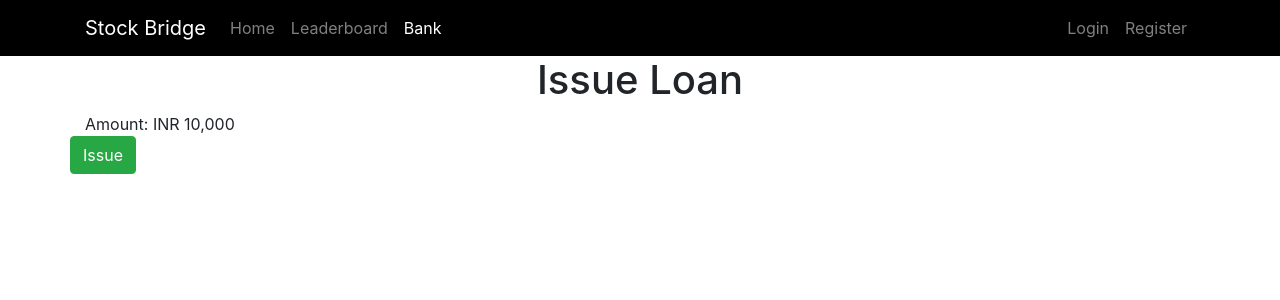
After one commit to morphosis-nitmz/Stock-Bridge-2018, a Django app: a page that uses templates/base/navbar.html in a window 1280 px wide. The commit adds this page. Shown: the top 300 px of the page. Run offline with Django 3.2, Linux system fonts and the light colour scheme; parts of the project's set-up code (start-up, migrations or seed data) failed here and were passed over; some libraries are stand-ins or nearby versions.

Commit message:
Create bank views for issue and deduct loan from user

```diff
--- /dev/null
+++ b/bank/templates/bank/loan.html
@@ -0,0 +1,23 @@
+{% extends 'base.html' %}
+
+{% block base_head %}
+<title>Loan</title>
+{% endblock %}
+
+{% block content %}
+
+<div class="row">
+    <div class="col-12">
+        <h1 class="text-center">Issue Loan</h1>
+    </div>
+</div>
+<div class="row">
+    <div class="col-12">
+        Amount: INR 10,000
+    </div>
+    <form method="POST" action="{% url 'bank:issue_loan' %}"> {% csrf_token %}
+        <button type="submit" class="btn btn-success">Issue</button>
+    </form>
+</div>
+
+{% endblock %}
--- /dev/null
+++ b/bank/urls.py
@@ -0,0 +1,9 @@
+from django.conf.urls import url
+
+from .views import IssueLoanView, deduct_loan
+
+
+urlpatterns = [
+    url(r'^issue/$', IssueLoanView.as_view(), name='issue_loan'),
+    url(r'^deduct/$', deduct_loan, name='deduct_loan'),
+]
--- a/bank/views.py
+++ b/bank/views.py
@@ -1,3 +1,25 @@
-from django.shortcuts import render
+from django.shortcuts import render, redirect
+from django.http import HttpResponse
+from django.contrib import messages
+from django.views.generic import View
 
-# Create your views here.
+from .models import BankAccount
+from stock_bridge.mixins import LoginRequiredMixin
+
+
+class IssueLoanView(LoginRequiredMixin, View):
+
+    def get(self, request, *args, **kwargs):
+        return render(request, 'bank/loan.html', {'user': request.user})
+
+    def post(self, request, *args, **kwargs):
+        bank_account = BankAccount.objects.get(user=request.user)
+        bank_account.issue_loan()
+        messages.success(request, 'Loan has been issued.')
+        return redirect('bank:issue_loan')
+
+
+def deduct_loan(request):
+    bank_account = BankAccount.objects.get(user=request.user)
+    bank_account.withdraw_loan()
+    return HttpResponse('Deducted', status=200)
--- a/stock_bridge/urls.py
+++ b/stock_bridge/urls.py
@@ -21,6 +21,7 @@ urlpatterns = [
     url(r'^leaderboard/$', LeaderBoardView.as_view(), name='leaderboard'),
     url(r'^stocks/', include('market.urls', namespace='market')),
     url(r'^history/$', UserTransactionHistoryView.as_view(), name='transaction_history'),
+    url(r'^bank/', include('bank.urls', namespace='bank')),
     url(r'^admin/', admin.site.urls),
 ]
 
--- a/templates/base/navbar.html
+++ b/templates/base/navbar.html
@@ -4,6 +4,7 @@
 {% url 'logout' as logout_url %}
 {% url 'transaction_history' as transaction_history_url %}
 {% url 'leaderboard' as leaderboard_url %}
+{% url 'bank:issue_loan' as bank_loan_url %}
 
 <nav class="navbar navbar-expand-lg navbar-dark" style="background-color: #000000;">
 	<div class="container">
@@ -22,6 +23,9 @@
 				</li>
 				<li class="nav-item {% if request.path == leaderboard_url %}active{% endif %}">
 					<a class="nav-link" href="{{ leaderboard_url }}">Leaderboard</a>
+				</li>
+				<li class="nav-item {% if request.path == bank_loan_url %}active{% endif %}">
+					<a class="nav-link" href="{{ bank_loan_url }}">Bank</a>
 				</li>
 			</ul>
 			<ul class="navbar-nav ml-auto">
```
Also changed, not shown: db.sqlite3.
